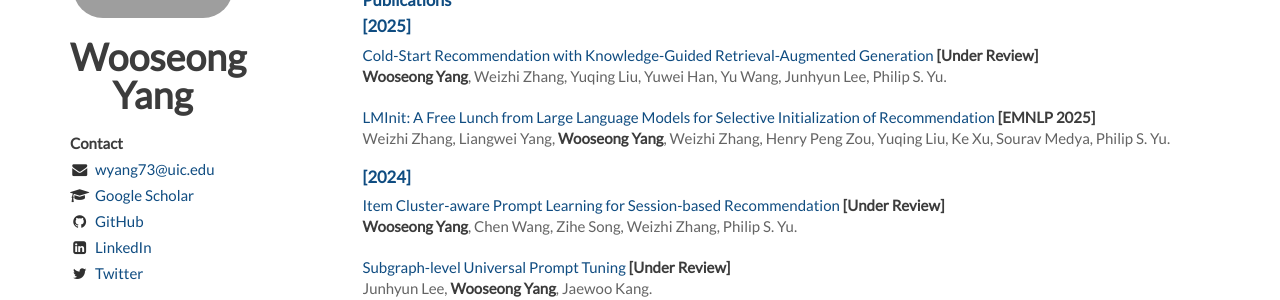
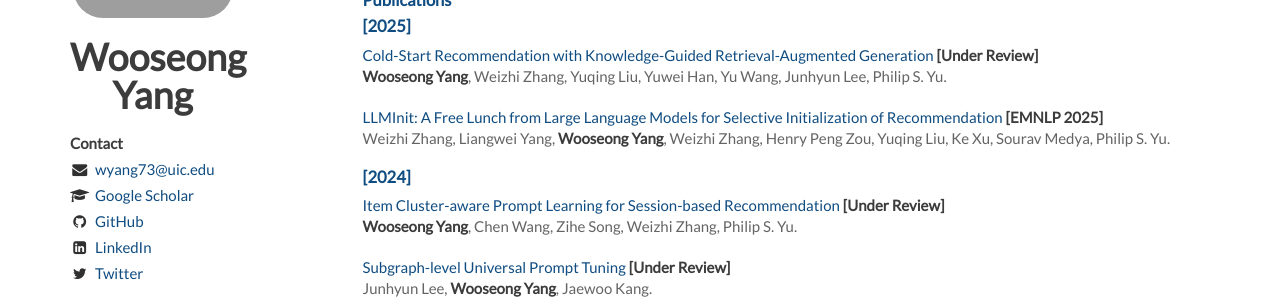
Before and after one commit to WooseongYang/WooseongYang.github.io, a Jekyll site: the page built from index.html, in a window 1280 px wide and 900 px high, scrolled down 447 px. Shown: the part 152-452 px from the top of the window. Built offline with Jekyll 4.4.1, drawn with Linux system fonts in a browser that asks for light colours; nearby versions of some CDN libraries; the list of posts is cut into pages by our own code.

Commit message:
Update publications.html

```diff
--- a/_includes/publications.html
+++ b/_includes/publications.html
@@ -12,7 +12,7 @@
     </article>
     <article>
         <header>
-            <a href="https://arxiv.org/pdf/2503.01814" class="paper_link">LMInit: A Free Lunch from Large Language Models for Selective Initialization of Recommendation <em>[EMNLP 2025]</em> </a><br/>
+            <a href="https://arxiv.org/pdf/2503.01814" class="paper_link">LLMInit: A Free Lunch from Large Language Models for Selective Initialization of Recommendation <em>[EMNLP 2025]</em> </a><br/>
             <span> Weizhi Zhang, Liangwei Yang, <em>Wooseong Yang</em>, Weizhi Zhang, Henry Peng Zou, Yuqing Liu, Ke Xu, Sourav Medya, Philip S. Yu.</span><br/>
         </header>
     </article>
```
